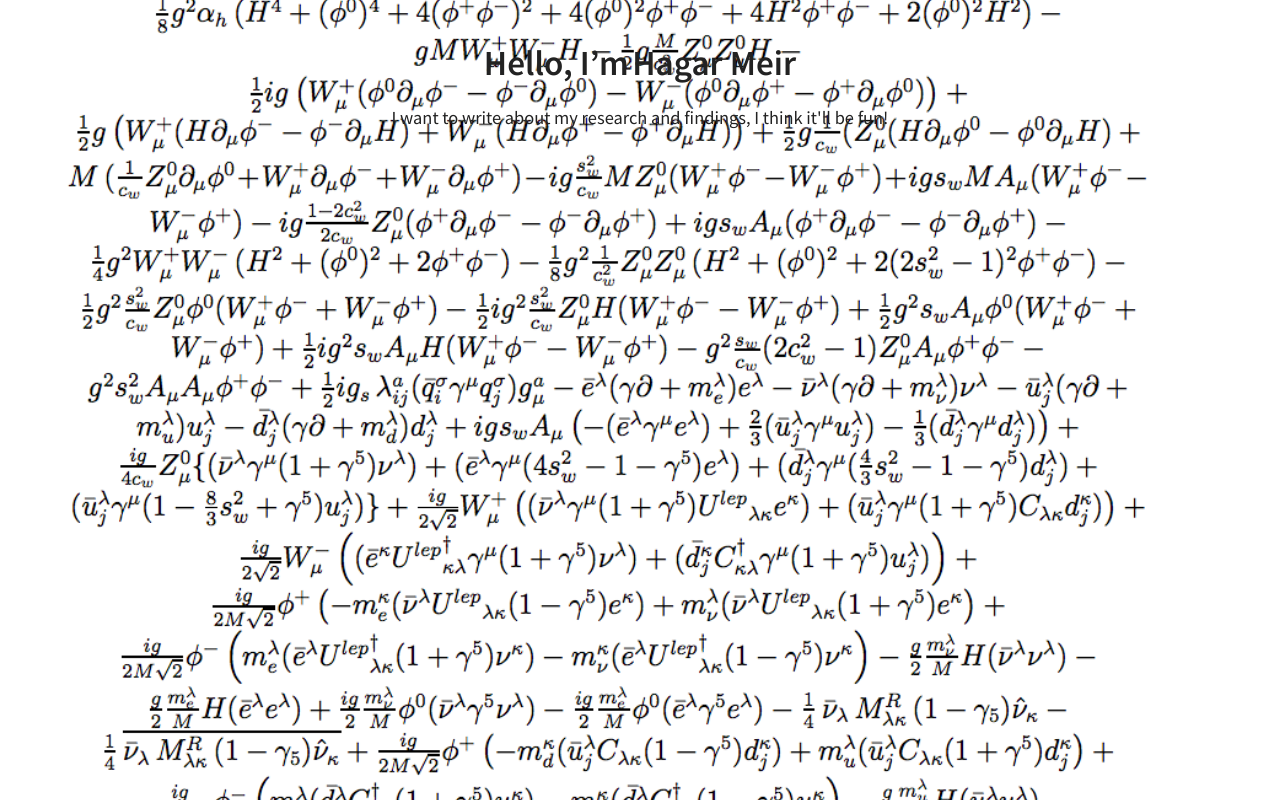
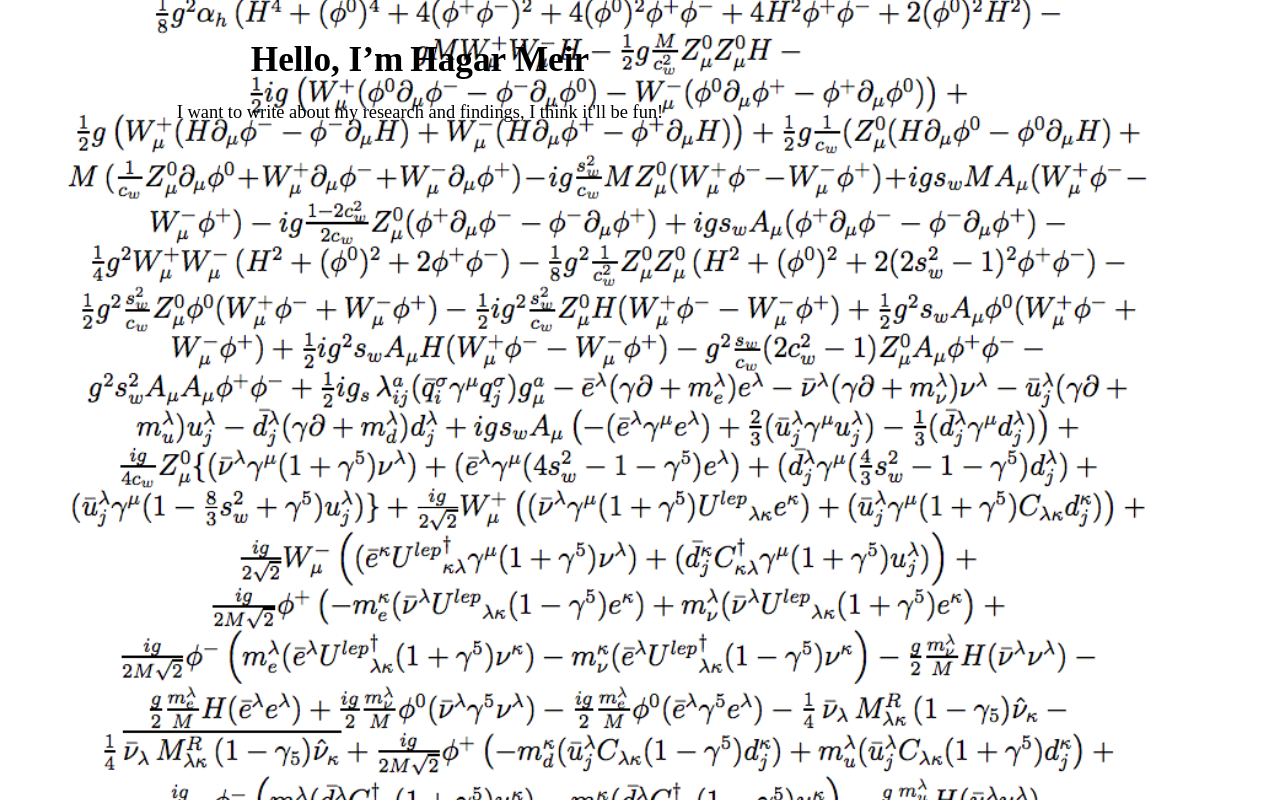
Before and after one commit to Hagariela/Hagariela.github.io, a plain HTML site: page index.html in a window 1280 px wide. Drawn offline with Linux system fonts and the light colour scheme.

Commit message:
Update index.html

```diff
--- a/index.html
+++ b/index.html
@@ -13,14 +13,14 @@
       height:100%;
       margin:0;
     }
-    body{
+    /*body{
       display:flex;                 /* Centre everything horizontally AND vertically */
-      justify-content:center;
+     /* justify-content:center;
       align-items:flex-start;       /* change to center if you want perfect vertical centring */
-      font-family:'Source Sans Pro', Arial, sans-serif;
+    /*  font-family:'Source Sans Pro', Arial, sans-serif;
       background:#fafafa;
       color:#222;
-    }
+    }*/
 
     body {
     /* existing rules... */
```
Lines whose indentation alone changed are shown as unchanged.
